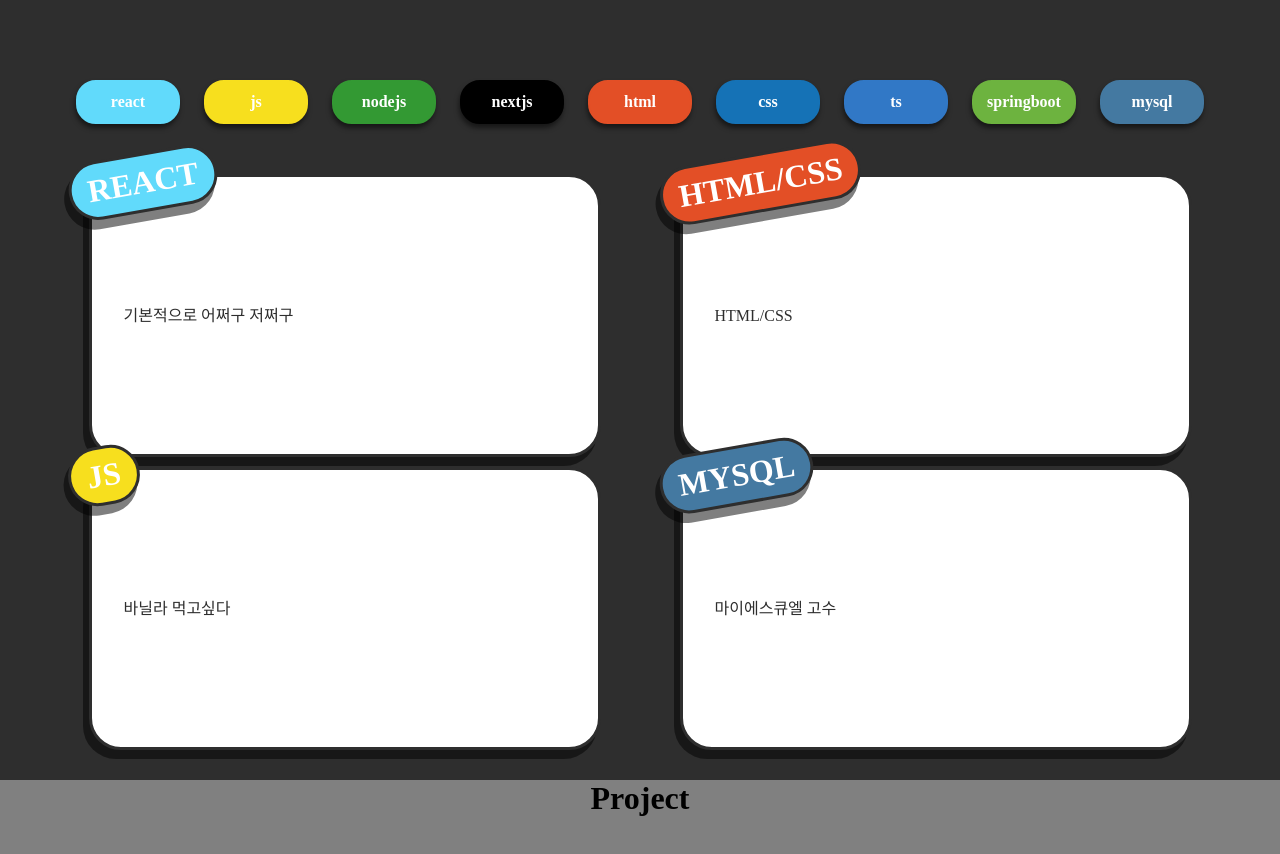
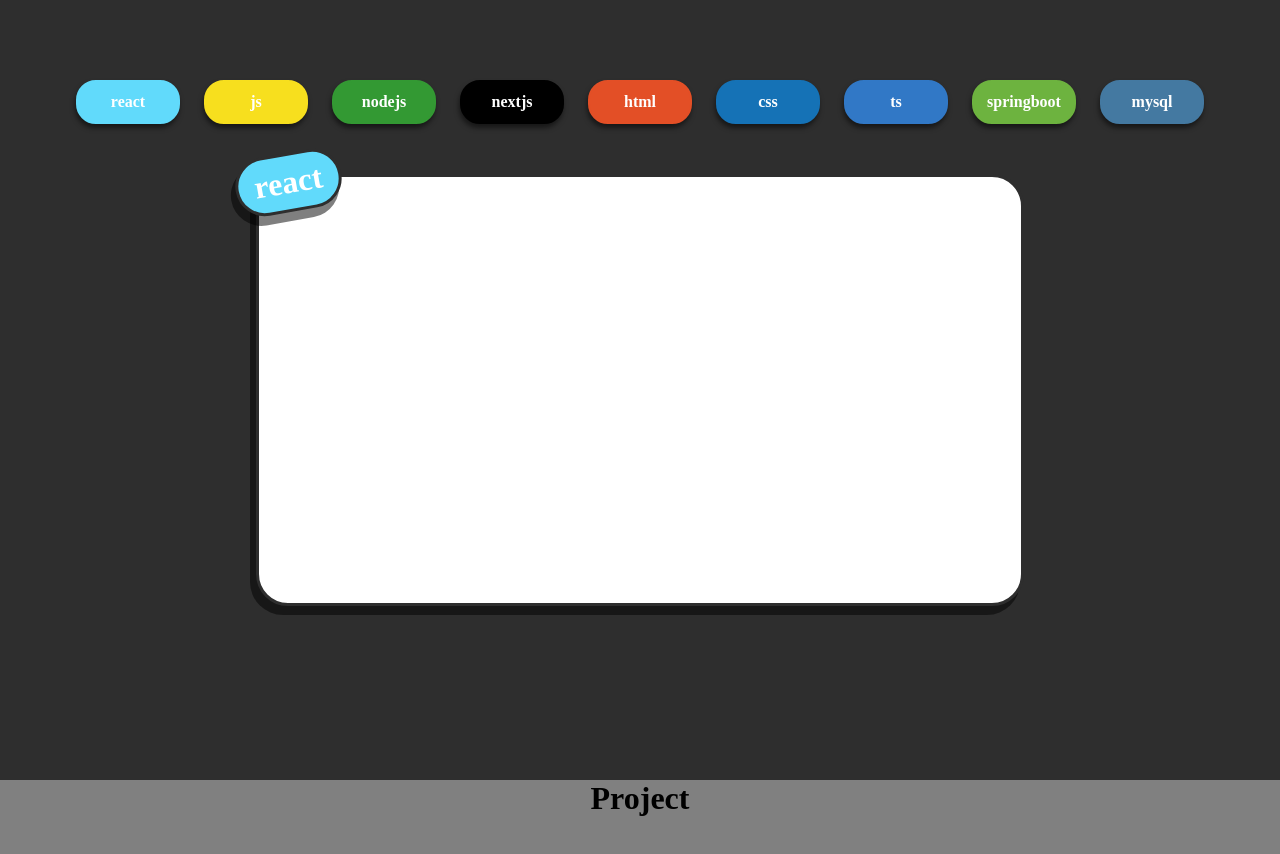
Before and after one commit to BaeDongWoo/BDW_Portfolio, a Next.js app: page / in a window 1280 px wide. Shown: the part 1620-2474 px from the top of the page. Built offline with nearby package versions, Linux system fonts and the light colour scheme.

Commit message:
remove:delete skillBox component

```diff
--- a/src/components/pages/page3/skillBoxCon.tsx
+++ b/src/components/pages/page3/skillBoxCon.tsx
@@ -1,36 +1,23 @@
 import styled from 'styled-components';
 import SkillBox from './skillBox';
-import { SKILL_BOX_DATA } from '../../data/skillBoxData';
-export interface SkillBoxDataType {
-  name: string;
-  bgcol: string;
-  color: string;
-  content: string;
+import { SkillBoxDataType } from './index';
+interface selectIcon {
+  selectIcon: SkillBoxDataType;
 }
-interface SkillBoxData {
-  REACT: SkillBoxDataType;
-  HTML_CSS: SkillBoxDataType;
-  JS: SkillBoxDataType;
-  MYSQL: SkillBoxDataType;
-}
-const SkillBoxCon = () => {
-  const data: SkillBoxData = SKILL_BOX_DATA;
+const SkillBoxCon = ({ selectIcon }: selectIcon) => {
   return (
     <SkillBoxs>
-      <SkillBox data={data.REACT} />
-      <SkillBox data={data.HTML_CSS} />
-      <SkillBox data={data.JS} />
-      <SkillBox data={data.MYSQL} />
+      <SkillBox data={selectIcon} />
     </SkillBoxs>
   );
 };
 const SkillBoxs = styled.div`
   gap: 10px 30px;
   width: 100%;
-  height: 80%;
+  height: 60%;
   display: grid;
   justify-content: space-around;
-  grid-template-columns: repeat(2, 40vw);
+  grid-template-columns: repeat(1, 60vw);
   @media (max-width: 767px) {
     grid-template-columns: repeat(1, 80vw);
   }
```
